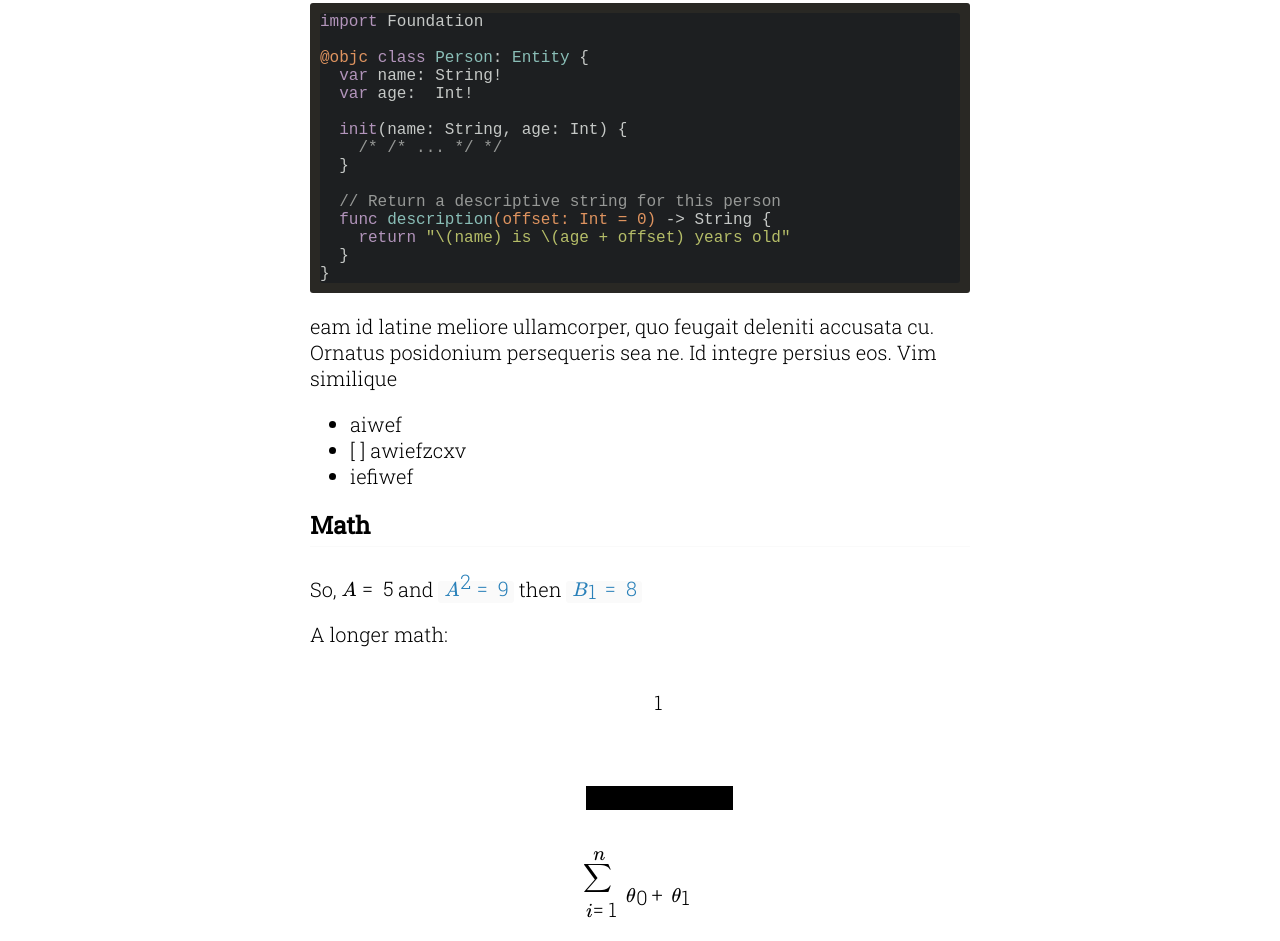
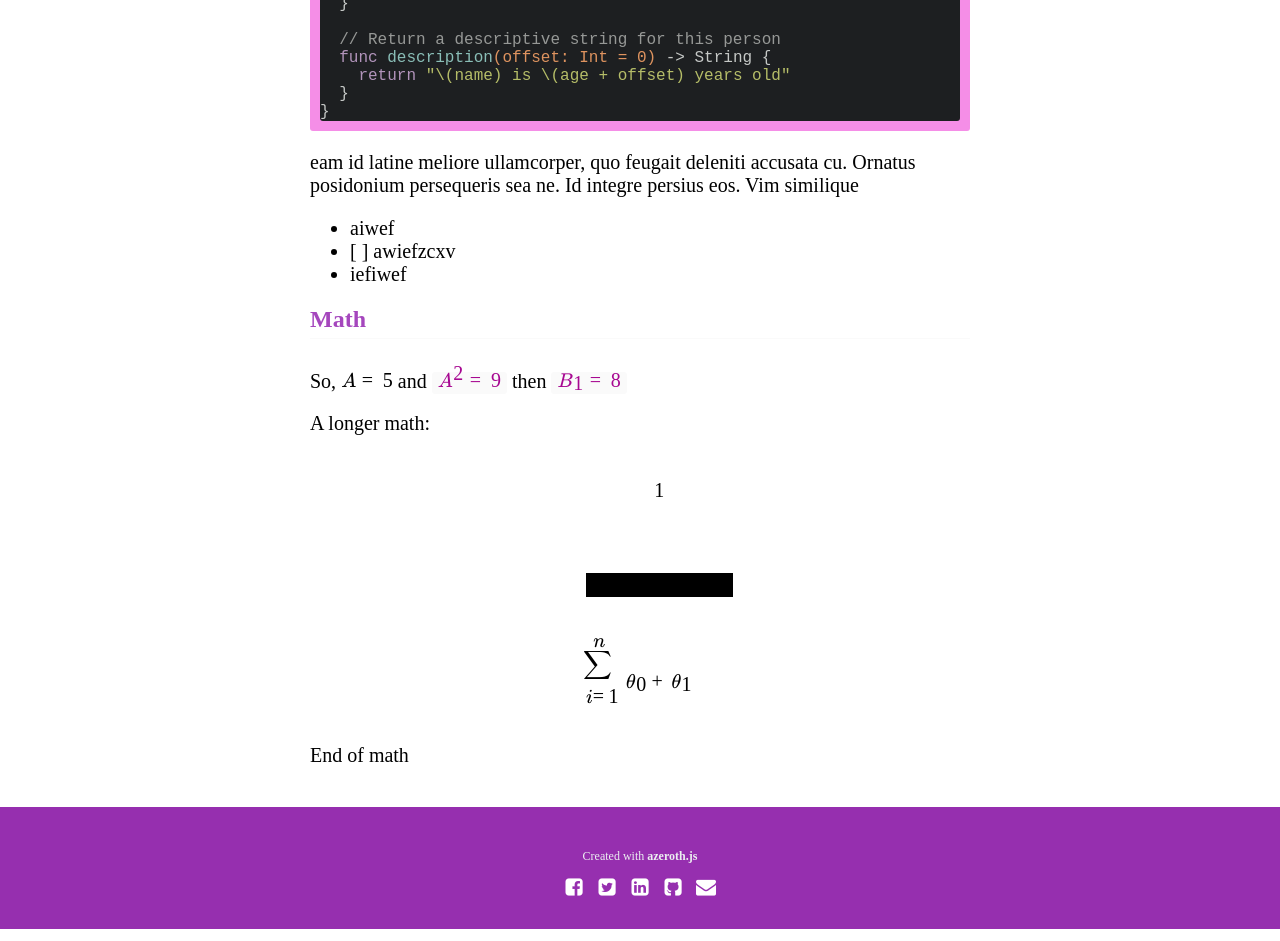
Before and after one commit to huytd/azeroth-js, a plain HTML site: page posts/lorem-ipsum.html in a window 1280 px wide. Shown: the part 1459-2400 px from the top of the page. Drawn offline with nearby package versions, Linux system fonts and the light colour scheme; some packages are replaced by stand-ins of ours.

Commit message:
Adding required styling

```diff
--- a/css/theme.css
+++ b/css/theme.css
@@ -11,33 +11,39 @@ html{
 }
 
 * {
-    font-family: 'Roboto Slab', serif;
+    font-family: 'EB Garamond', serif;
     font-size: 20px;
     font-weight: 100;
 }
 
 h1 {
     font-size: 1.6em;
+    color: #a546bd;
 }
 
 h2 {
     font-size: 1.2em;
+    color: #a546bd;
 }
 
 h3 {
     font-size: 1.0em;
+    color: #a546bd;
 }
 
 h4 {
     font-size: 0.8em;
+    color: #a546bd;
 }
 
 h5 {
     font-size: 0.6em;
+    color: #a546bd;
 }
 
 h6 {
     font-size: 0.4em;
+    color: #a546bd;
 }
 
 h1, h2, h3, h4, h5, h6 {
@@ -49,6 +55,7 @@ strong, b, h1, h2, h3, h4, h5, h6 {
     font-weight: bold;
 }
 
+
 blockquote {
     font-style: italic;
     opacity: 0.6;
@@ -58,7 +65,7 @@ blockquote {
 
 code {
     background: #FAFAFA;
-    color: #2980b9;
+    color: #a70891;
     padding: 2px; border-radius: 3px;
     padding-left: 6px; padding-right: 6px;
     font-family: monospace;
@@ -66,7 +73,7 @@ code {
 }
 
 pre {
-    background: #292824 !important;
+    background: #f58ee7 !important;
     padding: 10px; border-radius: 3px;
     font-family: monospace;
     overflow-x: scroll;
@@ -120,11 +127,11 @@ html, body {
 }
 
 .container a {
-    color: #2980b9;
+    color:#a70891;
 }
 
 .header {
-    background-color: #3498db;
+    background-color: #962faf;
     padding: 30px;
     color: #FFF;
     font-weight: bold;
@@ -148,7 +155,7 @@ html, body {
 
 .footer {
     text-align: center;
-    background-color: #3498db;
+    background-color: #962faf;
     padding: 30px;
 }
 
```
Also changed, not shown: index.html (+2 -2 lines).
